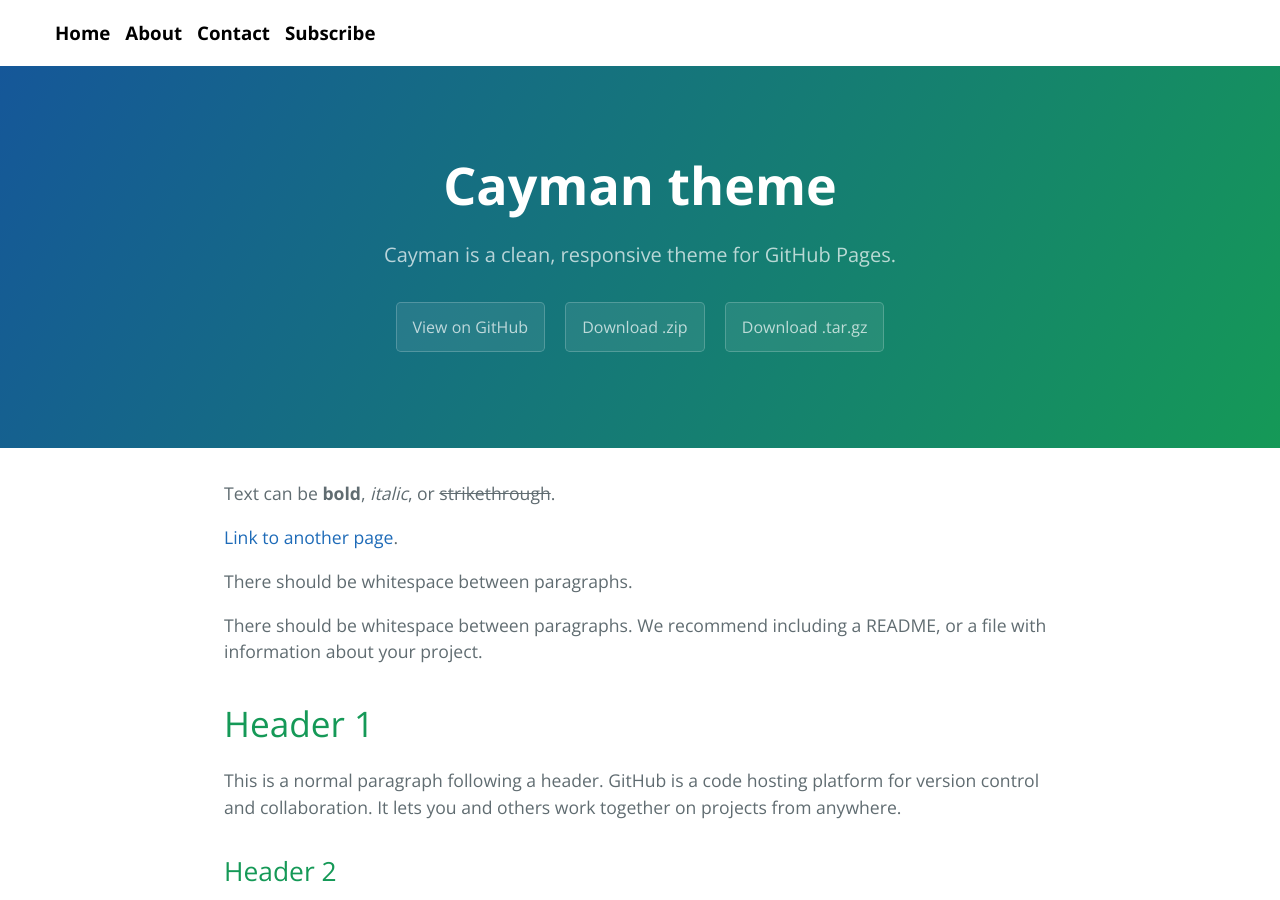
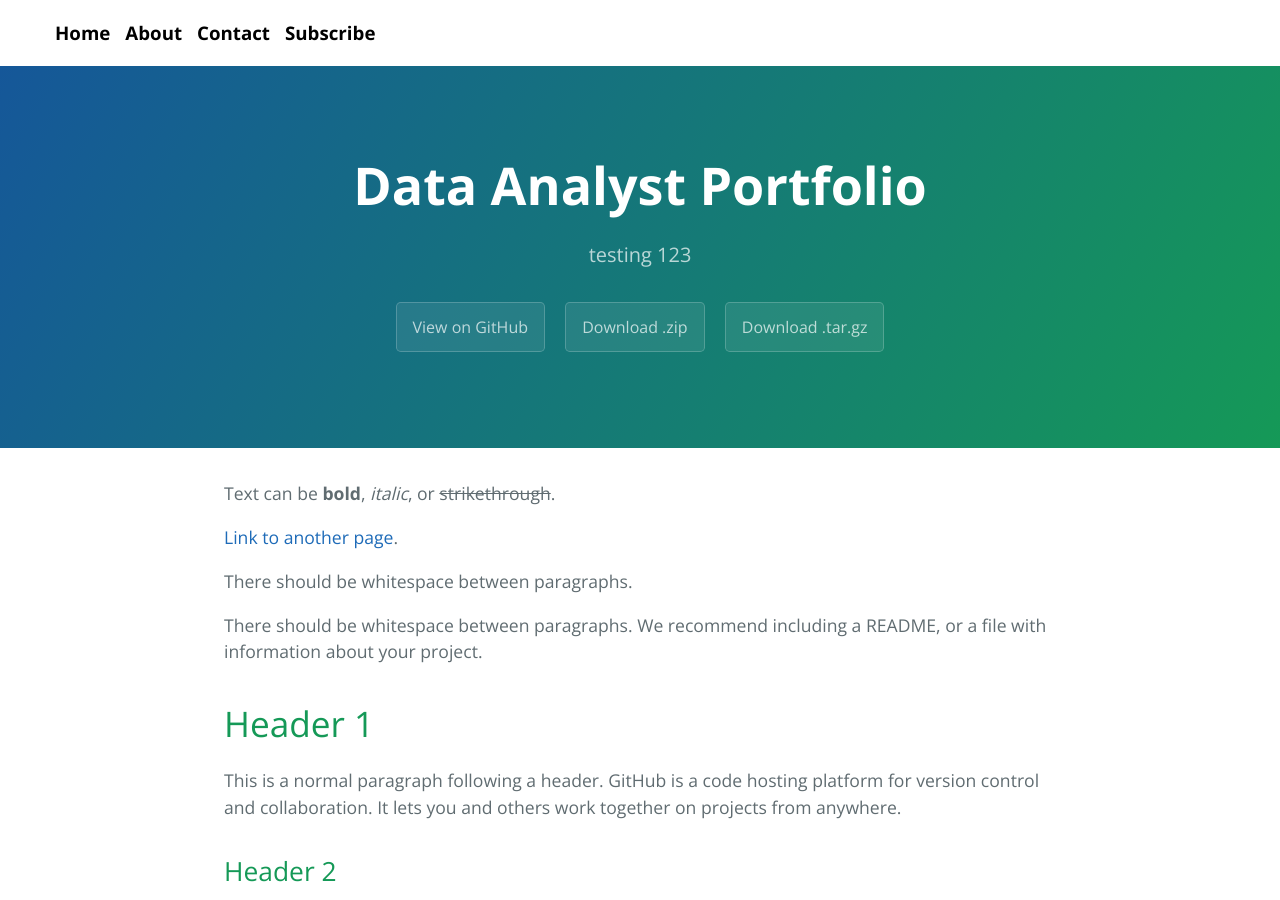
Before and after one commit to vghielme/cayman_portfolio_v2, a Jekyll site: the page built from index.md, in a window 1280 px wide and 900 px high. Built offline with Jekyll 4.4.1, drawn with Linux system fonts in a browser that asks for light colours.

Commit message:
Update _config.yml

```diff
--- a/_config.yml
+++ b/_config.yml
@@ -1,5 +1,5 @@
-title: Cayman theme
-description: Cayman is a clean, responsive theme for GitHub Pages.
+title: Data Analyst Portfolio
+description: testing 123
 show_downloads: true
 google_analytics:
 theme: jekyll-theme-cayman
```
